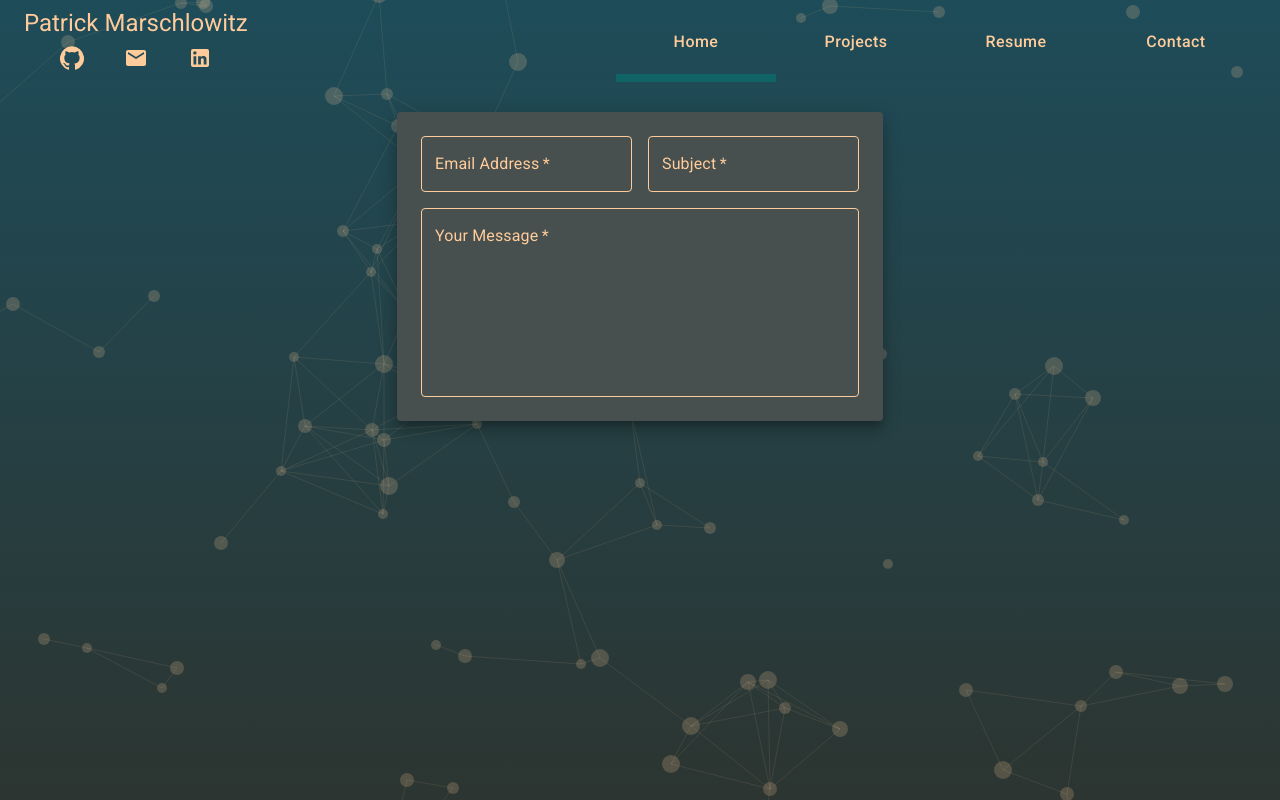
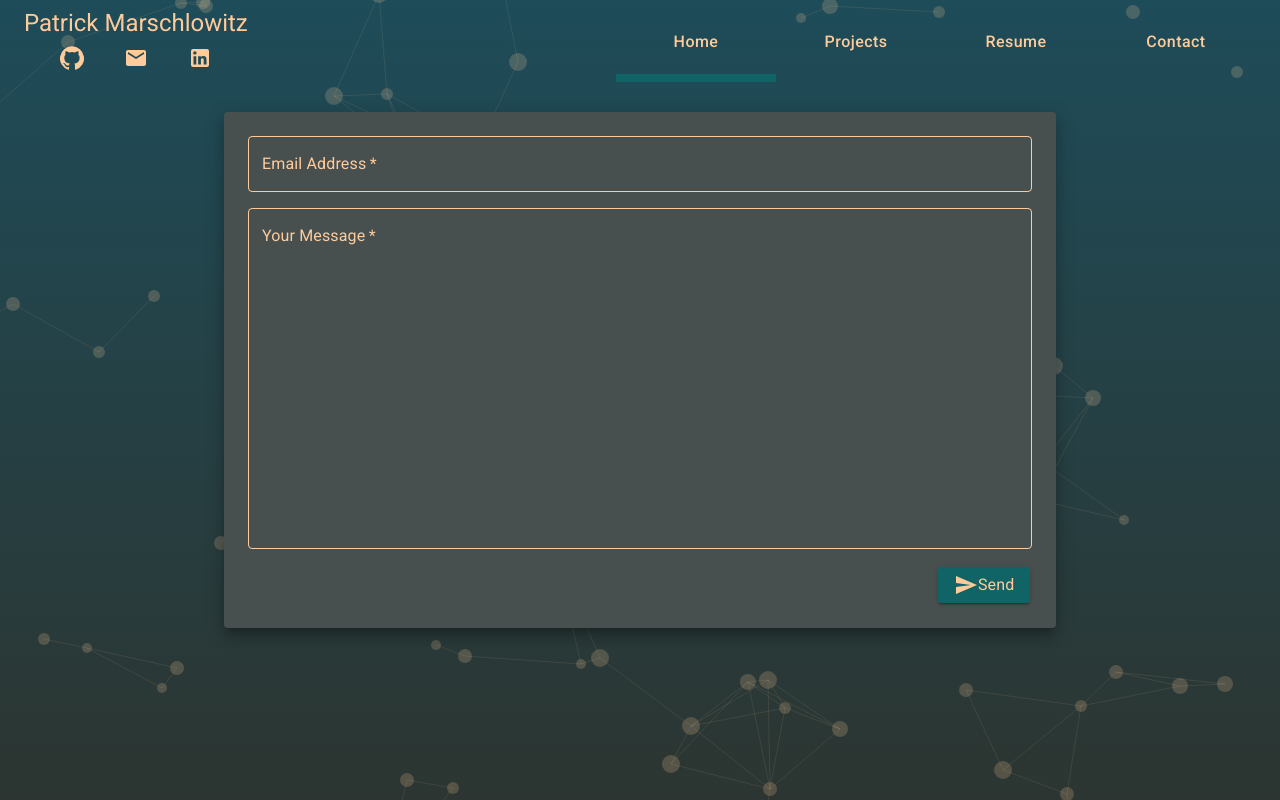
Before and after one commit to Drasek-25/Portfolio, a React (Create React App) app: page /contact in a window 1280 px wide. Built offline with nearby package versions, Linux system fonts and the light colour scheme.

Commit message:
and with contacts now resizing properly that is all the infinity stones

```diff
--- a/src/components/data/data.js
+++ b/src/components/data/data.js
@@ -1,4 +1,4 @@
-const placeHolderImgUrl = "https://picsum.photos/200/300";
+const placeHolderImgUrl = "https://picsum.photos/288/162";
 
 const projectData = [
    {
--- a/src/components/views/Contact.js
+++ b/src/components/views/Contact.js
@@ -1,13 +1,16 @@
 import React, { useState } from "react";
-import { Box, TextField, Card } from "@material-ui/core";
+import { Box, TextField, Card, Button, Typography } from "@material-ui/core";
 import { makeStyles } from "@material-ui/core/styles";
-//MuiFormLabel-root
+import SendIcon from "@material-ui/icons/Send";
+
 const useStyles = makeStyles((theme) => ({
    card: {
       backgroundColor: "rgba(71, 80, 79, 1)",
       padding: "1rem",
       marginLeft: "auto",
       marginRight: "auto",
+      width: "90%",
+      maxWidth: "800px",
    },
    root: {
       "& .MuiTextField-root": {
@@ -52,7 +55,6 @@ const Contact = () => {
          <Card className={classes.card} elevation={10}>
             <form noValidate className={classes.root}>
                <Box display="flex" flexDirection="column">
-                  <Box>
                   <TextField
                      required
                      id="email"
@@ -64,25 +66,26 @@ const Contact = () => {
                   />
                   <TextField
                      required
-                        id="subject"
-                        variant="outlined"
-                        label="Subject"
-                        value={form.subject}
-                        onChange={handleInput}
-                        InputProps={classes.input}
-                     />
-                  </Box>
-                  <TextField
-                     required
                      multiline
                      id="message"
                      variant="outlined"
                      label="Your Message"
-                     rows={8}
+                     rows={16}
                      value={form.message}
                      onChange={handleInput}
                      InputProps={classes.input}
                   />
+                  <Box display="flex" justifyContent="flex-end" m=".6rem">
+                     <Button variant="contained" color="secondary">
+                        <SendIcon
+                           color="primary"
+                           className={classes.largeIcon}
+                           mr="5px"
+                        />
+
+                        <Typography color="primary">Send</Typography>
+                     </Button>
+                  </Box>
                </Box>
             </form>
          </Card>
```
Lines whose indentation alone changed are shown as unchanged.
